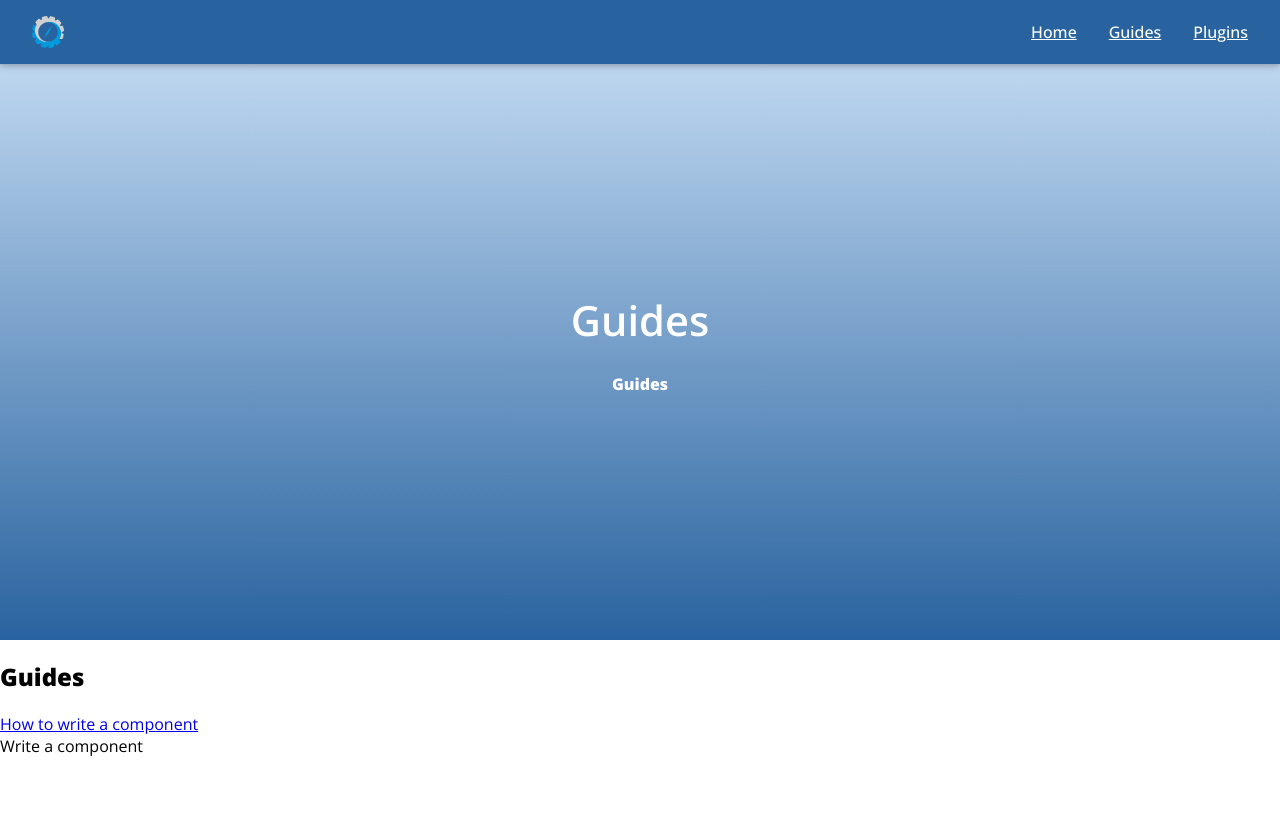
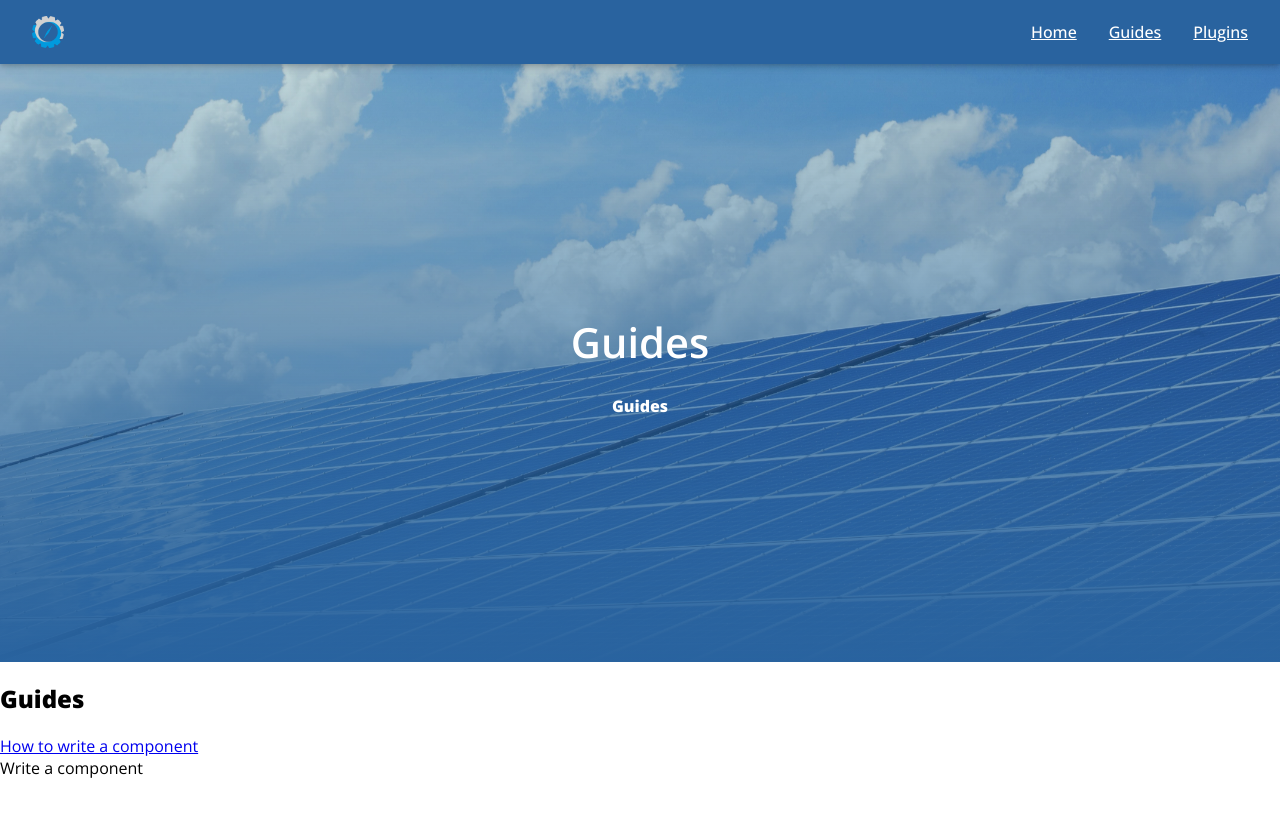
Before and after one commit to openscd/Documentation, a Jekyll site: the page built from pages/guides.md, in a window 1280 px wide. Shown: the top 817 px of the page. Built offline with Jekyll 4.4.1, drawn with Linux system fonts in a browser that asks for light colours.

Commit message:
Fix: Added base url

```diff
--- a/_includes/head.html
+++ b/_includes/head.html
@@ -2,7 +2,7 @@
   <meta charset="utf-8">
   <meta http-equiv="X-UA-Compatible" content="IE=edge">
   <meta name="viewport" content="width=device-width, initial-scale=1">
-
+  <base href="{{ url }}{{ baseurl }}"
   <title>{% if page.title %}{{ page.title | escape }}{% else %}{{ site.title | escape }}{% endif %}</title>
   <meta name="description" content="{{ page.excerpt | default: site.description | strip_html | normalize_whitespace | truncate: 160 | escape }}">
 
--- a/assets/css/main.css
+++ b/assets/css/main.css
@@ -99,13 +99,13 @@
 }
 
 .landing .img.home {
-    background-image: url('{{ site.baseurl }}/assets/images/landing.jpg');
+    background-image: url('/assets/images/landing.jpg');
     background-size: cover;
     background-position: center;
 }
 
 .landing .img.solar {
-    background-image: url('{{ site.baseurl }}/assets/images/solar.jpg');
+    background-image: url('/assets/images/solar.jpg');
     background-size: cover;
     background-position: center bottom;
 }
```
